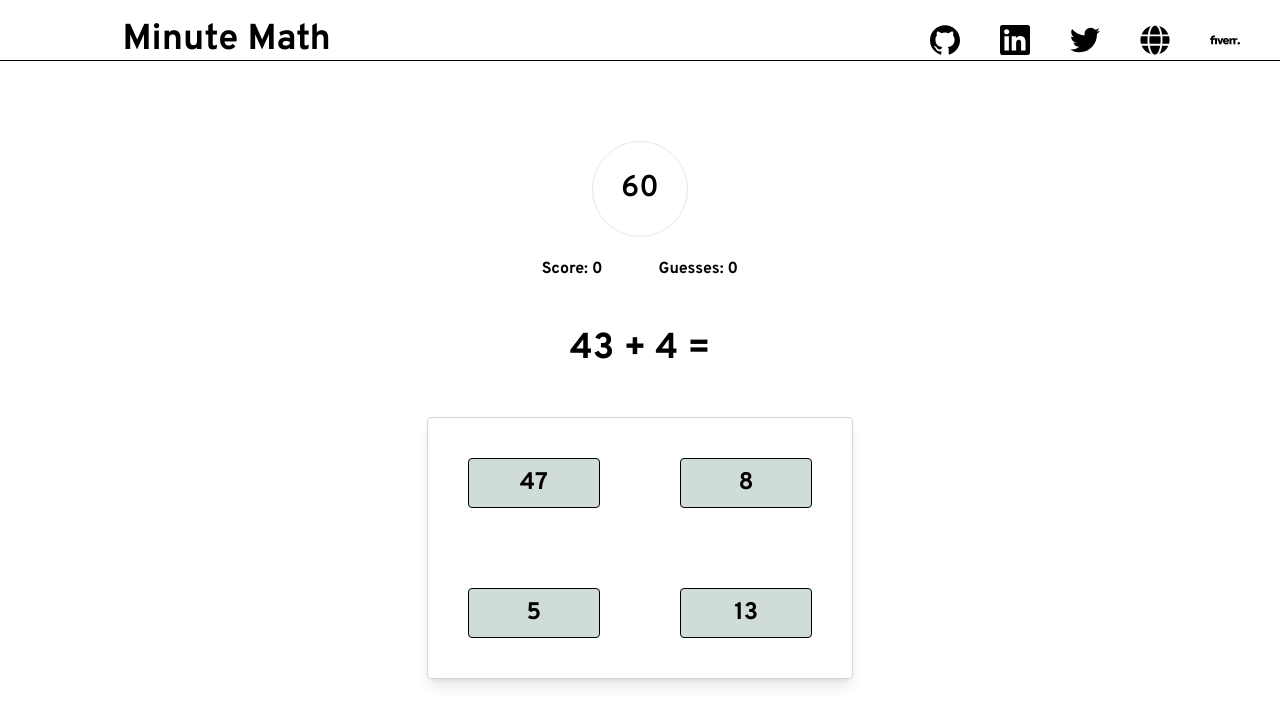
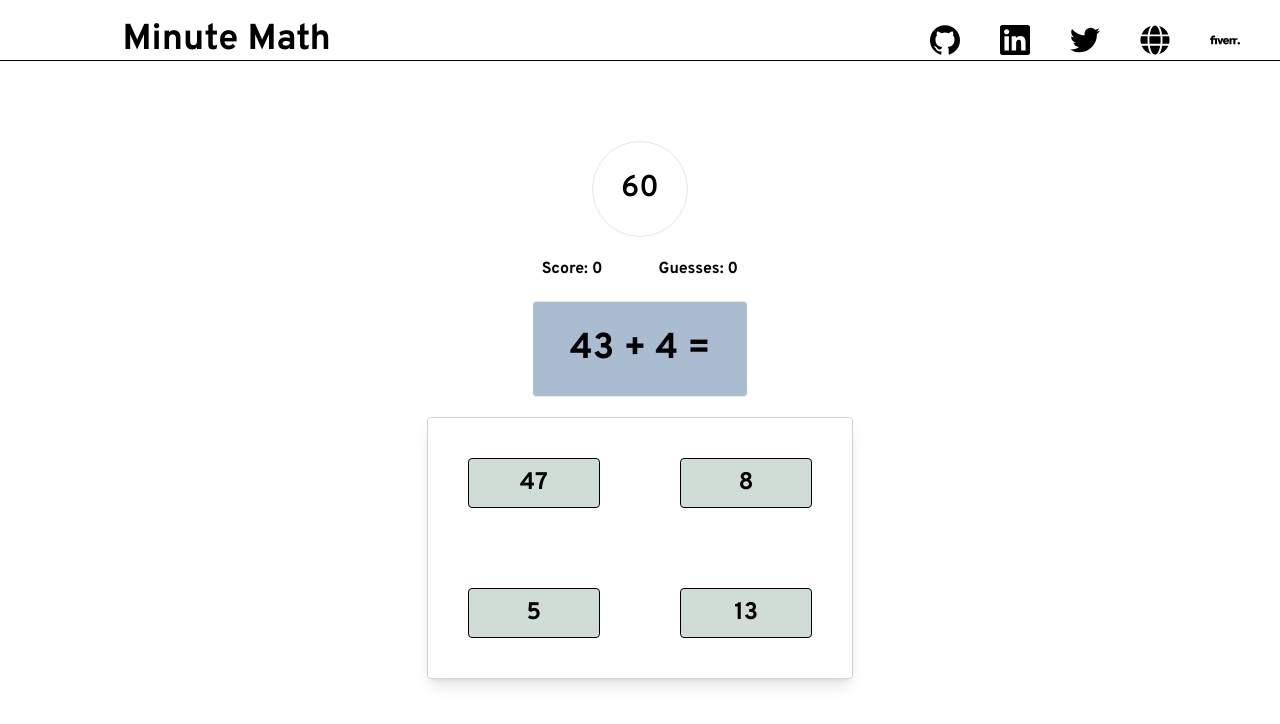
Before and after one commit to dannonb/minute-math, a Next.js app: page / in a window 1280 px wide. Both pictures are taken after a click on the button "Easy". Shown: the top 724 px of the page. Built offline with nearby package versions, Linux system fonts and the light colour scheme.

Commit message:
changing borders and colors of the question and answers comps

```diff
--- a/src/components/GameScreen/Answers.tsx
+++ b/src/components/GameScreen/Answers.tsx
@@ -8,7 +8,7 @@ interface IAnswersProps {
 
 const Answers = ({ choices, handleSelectAnswer }: IAnswersProps) => {
   return (
-    <div className='grid grid-cols-2 lg:w-1/3 w-full border border-gray-300 rounded shadow-lg'>
+    <div className='grid grid-cols-2 lg:w-1/3 w-full lg:border border-b border-gray-300 lg:rounded shadow-lg'>
         {choices.map((choice, index) => (
             <AnswerTile key={index} choice={choice} handleOnClick={handleSelectAnswer} />
         ))}
--- a/src/components/GameScreen/Question.tsx
+++ b/src/components/GameScreen/Question.tsx
@@ -6,7 +6,7 @@ interface IQuestionProps {
 
 const Question = ({ expression }: IQuestionProps) => {
   return (
-    <div className='lg:w-1/6 p-15 h-24 items-center flex justify-center my-5'>
+    <div className='lg:w-1/6 w-full p-15 h-24 items-center flex justify-center lg:my-5 my-2 border-y lg:rounded bg-[#A9BCD0]'>
         <p className='lg:text-4xl text-3xl font-bold text-center'>{expression}</p>
     </div>
   )
--- a/src/components/GameScreen/Results.tsx
+++ b/src/components/GameScreen/Results.tsx
@@ -44,7 +44,7 @@ const Results = ({ difficulty, score, guesses, setShowGame }: IResultsProps) =>
         </div>
       </div>
       <div>
-        <button className='font-bold py-2 px-4 border border-black rounded shadow my-5' onClick={() => setShowGame(false)}>Play Again</button>
+        <button className='font-bold py-2 px-4 border border-black rounded shadow my-5 hover:bg-gray-200' onClick={() => setShowGame(false)}>Play Again</button>
       </div>
     </div>
   )
--- a/src/components/Settings/Settings.tsx
+++ b/src/components/Settings/Settings.tsx
@@ -27,7 +27,7 @@ const Settings = ({ setDifficulty, setShowGame }: ISettingsProps) => {
     return (
         <div className='flex flex-col items-center justify-center'>
             {difficulties.map((difficulty, index) => (
-                <button className={`bg-white hover:bg-${difficulty.color} text-gray-800 md:text-2xl font-bold py-2 px-4 border border-gray-400 rounded shadow w-1/4 max-w-xs my-5`} key={index} onClick={() => {
+                <button className={`bg-white hover:bg-gray-200 text-gray-800 md:text-2xl font-bold py-2 px-4 border border-gray-400 rounded shadow w-1/4 max-w-xs my-5`} key={index} onClick={() => {
                     setDifficulty(difficulty.value)
                     setShowGame(true)
                 }}>{difficulty.text}</button>
```
